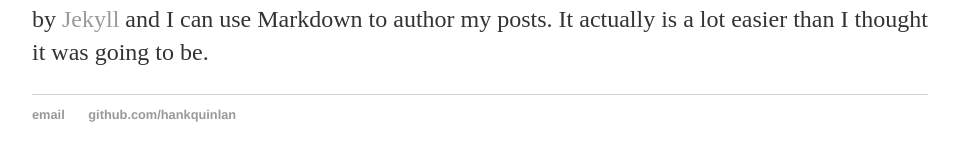
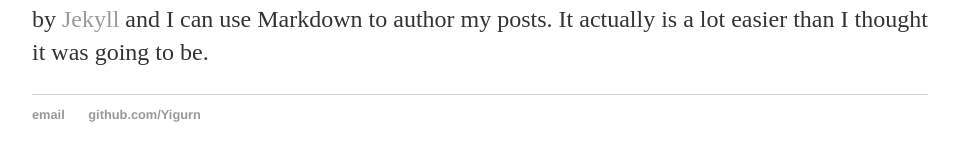
Before and after one commit to Yigurn/yigurn.github.io, a Jekyll site: the page built from _posts/2020-03-19-new-dev-blog.md, in a window 1280 px wide. Shown: the part 341-502 px from the top of the page, without its empty margins (160-1119 px from the left). Built offline with Jekyll 4.4.1, drawn with Linux system fonts in a browser that asks for light colours.

Commit message:
Update default.html
Updated Footer

```diff
--- a/_layouts/default.html
+++ b/_layouts/default.html
@@ -19,8 +19,8 @@
 			</div><!-- /.container -->
 			<footer>
 	    		<ul>
-	        		<li><a href="mailto:hankquinlanhub@gmail.com">email</a></li>
-	        		<li><a href="https://github.com/hankquinlan">github.com/hankquinlan</a></li>
+	        		<li><a href="mailto:Joshua.B.Lewis@outlook.com">email</a></li>
+	        		<li><a href="https://github.com/hankquinlan">github.com/Yigurn</a></li>
 				</ul>
 			</footer>
 		</body>
```
